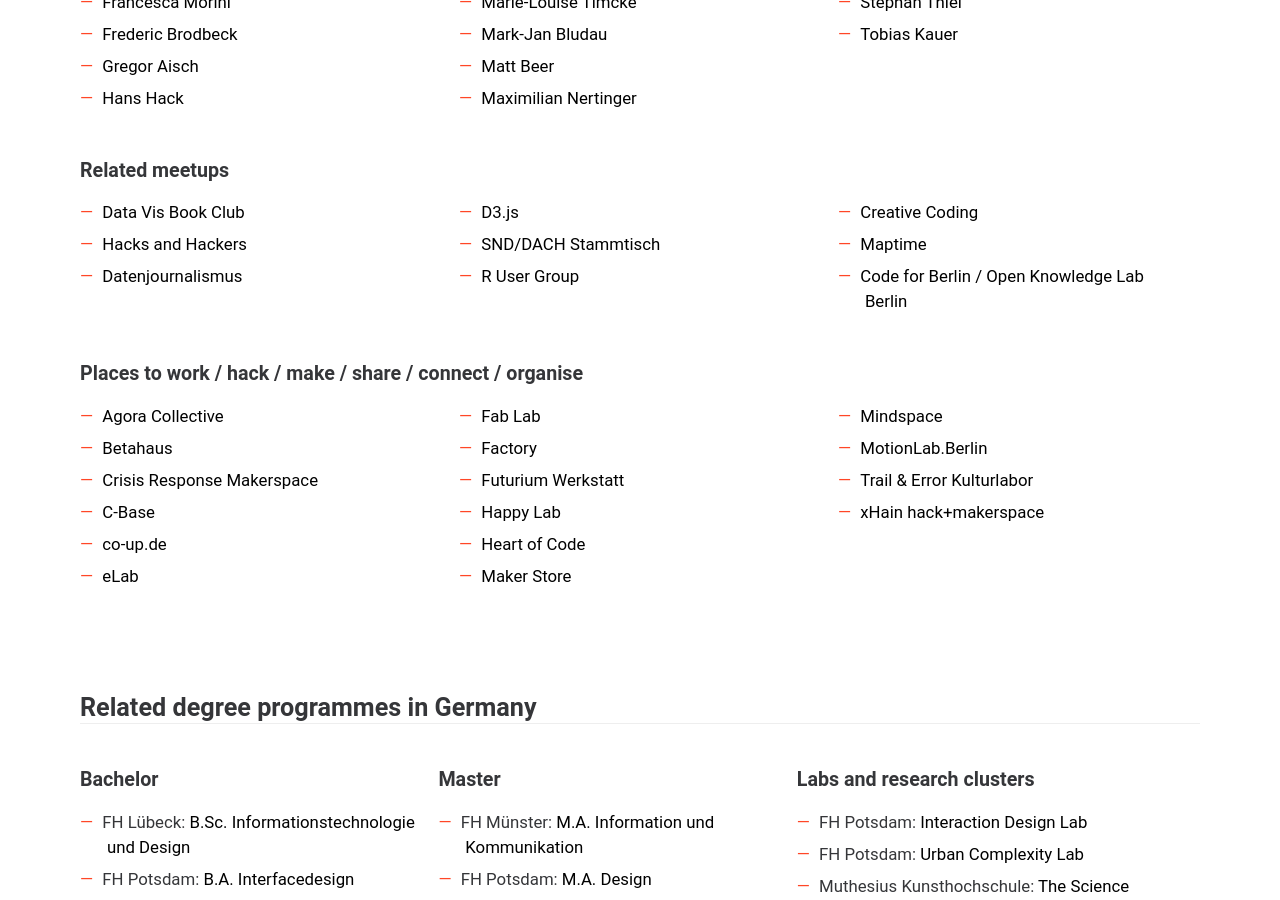
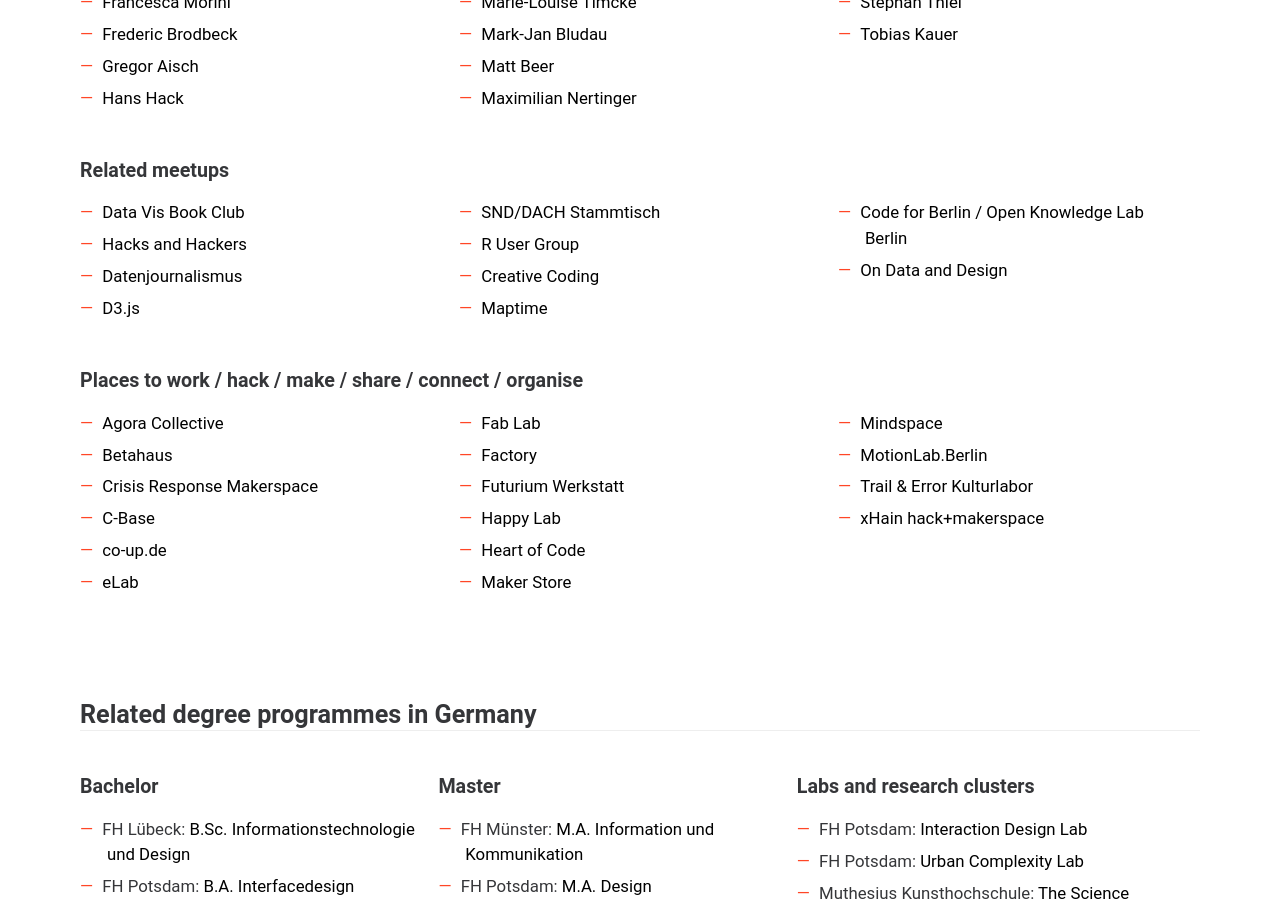
Before and after one commit to Data-Visualization-Berlin/datavis.berlin, a Jekyll site: the page built from index.html, in a window 1280 px wide and 900 px high, scrolled down 2704 px. Built offline with Jekyll 4.4.1, drawn with Linux system fonts in a browser that asks for light colours.

Commit message:
Adding on data and design

```diff
--- a/index.html
+++ b/index.html
@@ -215,6 +215,7 @@
         <li><a href="https://www.meetup.com/de-DE/creativeCodeBerlin/">Creative Coding</a></li>
         <li><a href="https://www.meetup.com/de-DE/Maptime-BER/">Maptime</a></li>
         <li><a href="https://www.meetup.com/OK-Lab-Berlin/">Code for Berlin / Open Knowledge Lab Berlin</a></li>
+        <li><a href="https://www.meetup.com/de-DE/ondataanddesign-Berlin/">On Data and Design</a></li>
       </ul>
 
       <h3 id="paces">Places to work / hack / make / share / connect / organise</h3>
```
